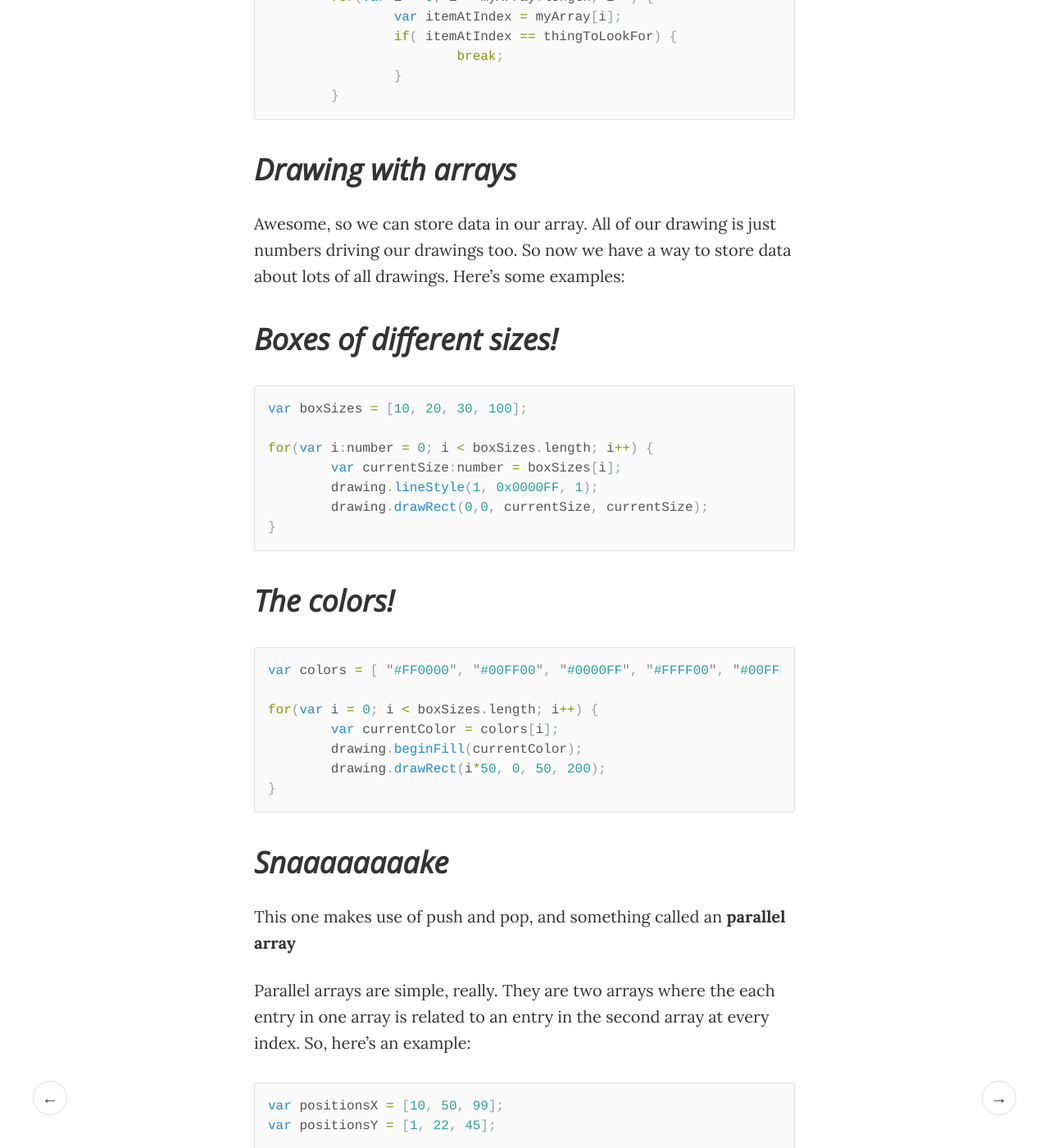
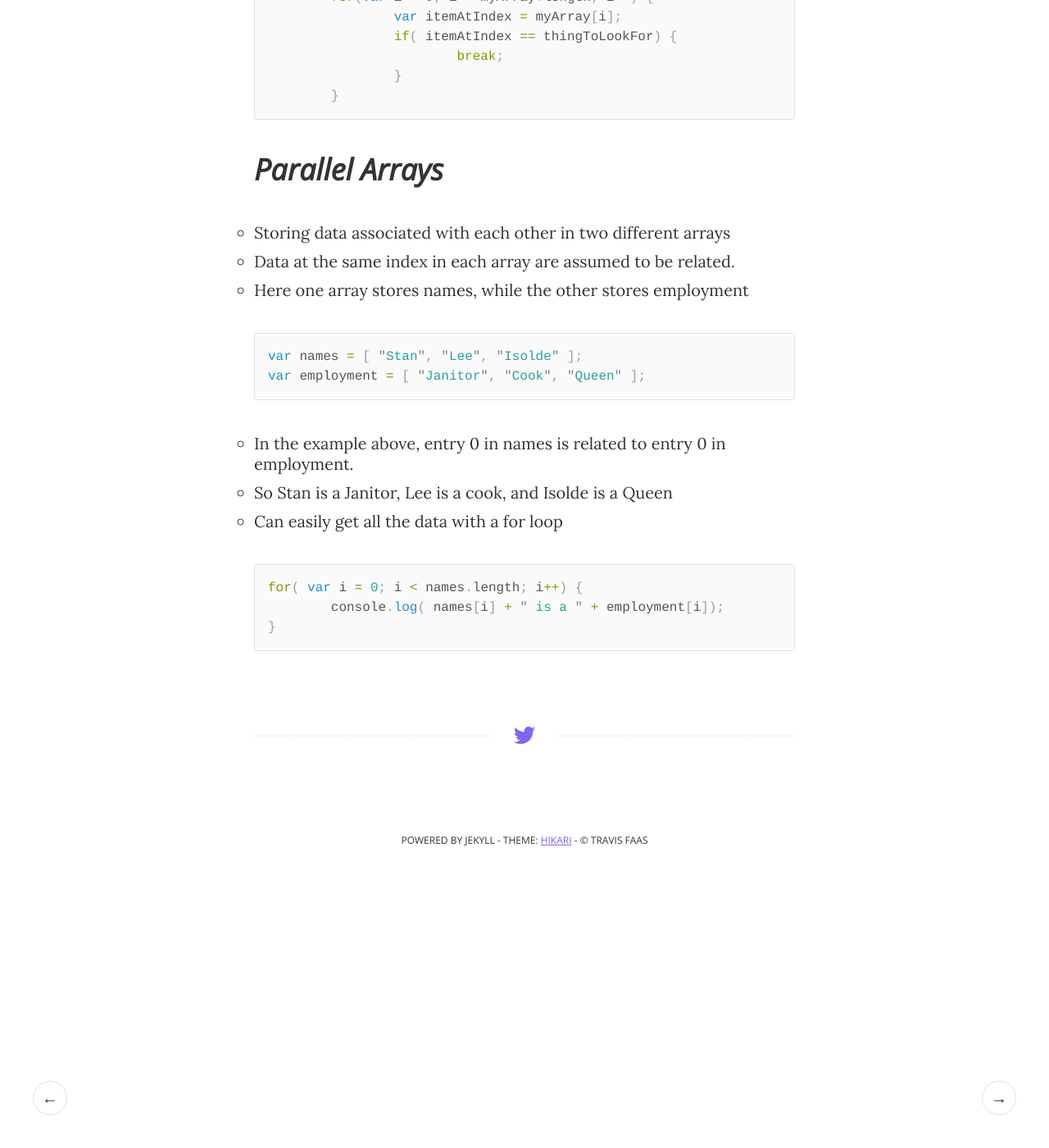
Before and after one commit to meanderingleaf/n221s15, a Jekyll site: the page built from _posts/2014-09-10-Arrays.markdown, in a window 1280 px wide and 1400 px high, scrolled down 6209 px. Shown: the whole window at 82% size. Built offline with Jekyll 4.4.1, drawn with Linux system fonts in a browser that asks for light colours; after the commit the page ends 7284 px from its top, so only the background shows below that; some of the changed text lies outside the part shown.

Commit message:
Removing old array drawing code, adding in parallel arrays

```diff
--- a/_posts/2014-09-10-Arrays.markdown
+++ b/_posts/2014-09-10-Arrays.markdown
@@ -174,107 +174,25 @@ Searching Arrays
 	}
 {% endhighlight %}
 
-Drawing with arrays
-----------------------------------------
 
-Awesome, so we can store data in our array. All of our drawing is just numbers driving our drawings too. So now we have a way to store data about lots of all drawings. Here's some examples:
+Parallel Arrays
+-----------------------------------
 
-Boxes of different sizes!
------------------------------------------
+- Storing data associated with each other in two different arrays
+- Data at the same index in each array are assumed to be related.
+- Here one array stores names, while the other stores employment
 
 {% highlight javascript %}
-var boxSizes = [10, 20, 30, 100];
-
-for(var i:number = 0; i < boxSizes.length; i++) {
-	var currentSize:number = boxSizes[i];
-	drawing.lineStyle(1, 0x0000FF, 1);
-	drawing.drawRect(0,0, currentSize, currentSize);
-}
-
+var names = [ "Stan", "Lee", "Isolde" ];
+var employment = [ "Janitor", "Cook", "Queen" ];
 {% endhighlight %}
 
-
-The colors!
-------------------------------------------
+- In the example above, entry 0 in names is related to entry 0 in employment.
+- So Stan is a Janitor, Lee is a cook, and Isolde is a Queen
+- Can easily get all the data with a for loop
 
 {% highlight javascript %}
-var colors = [ "#FF0000", "#00FF00", "#0000FF", "#FFFF00", "#00FFFF", "#FF00FF"];
-
-for(var i = 0; i < boxSizes.length; i++) {
-	var currentColor = colors[i];
-	drawing.beginFill(currentColor);
-	drawing.drawRect(i*50, 0, 50, 200);
-}
-
-{% endhighlight %}
-
-
-Snaaaaaaaake
-------------------------------------------
-
-This one makes use of push and pop, and something called an **parallel array**
-
-Parallel arrays are simple, really. They are two arrays where the each entry in one array is related to an entry in the second array at every index. So, here's an example:
-
-
-{% highlight javascript %}
-var positionsX = [10, 50, 99];
-var positionsY = [1, 22, 45];
-{% endhighlight %}
-
-These two arrays are storing the points : (10,1),  (50,22), (99,45). The way the access them in code is like such:
-
-{% highlight javascript %}
-var positionsX = [10, 50, 99];
-var positionsY = [1, 22, 45];
-
-for(var i = 0; i < positionsX.length; i++) {
-	console.log( positionsX[i], positionsY[i] );
+for( var i = 0; i < names.length; i++) {
+	console.log( names[i] + " is a " + employment[i]);
 }
 {% endhighlight %}
-
-
-
-Great! Now, let's use those to make a snake that follows our mouse.
-
-Take note that we're using a new event, called onmousemove, and its got a sort of weird syntax. We'll come back to this in a few weeks and explain exactly what's going on with it. For now, though, its just magic.
-
-**The HTML**
-{% highlight html %}
-<canvas id="myCanvas" width="800" height="600" onmousemove="mouseMoved(event)"></canvas>
-{% endhighlight %}
-
-
-**The javascript**
-
-{% highlight javascript %}
-var positionsX = [];
-var positionsY = [];
-
-//initialize the arrays to have 50 zeroes in them
-for(var i = 0; i < 20; i++) {
-    positionsX[i] = 0;
-    positionsY[i] = 0;
-}
-
-function mouseMoved(event) {
-    //clear drawing
-    //Oh yeah, that was the best comment ever.
-    ctx.clearRect(0, 0, 800, 600);
-
-    //add new position
-    positionsX.push(event.offsetX);
-    positionsY.push(event.offsetY);
-
-    //remove oldest position
-    positionsX.shift();
-    positionsY.shift();
-
-    //draw our positions!
-    for(var i = 0; i < positionsX.length; i++) {
-        ctx.fillStyle = "rgba(255, 0, 0, " + i / 30 + ")";
-        fillCircle(positionsX[i], positionsY[i], i);
-    }
-
-}
-{% endhighlight %}
```
